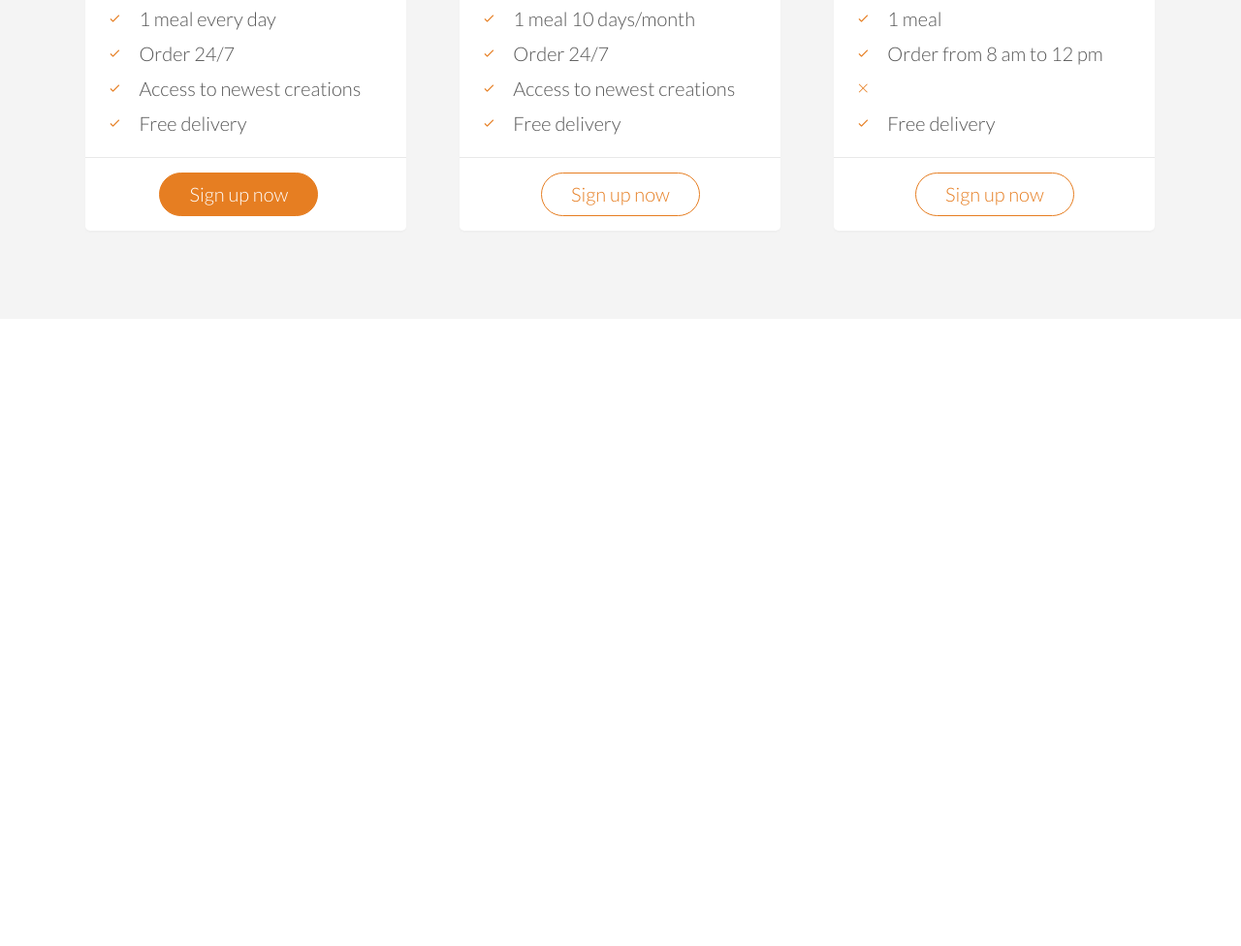
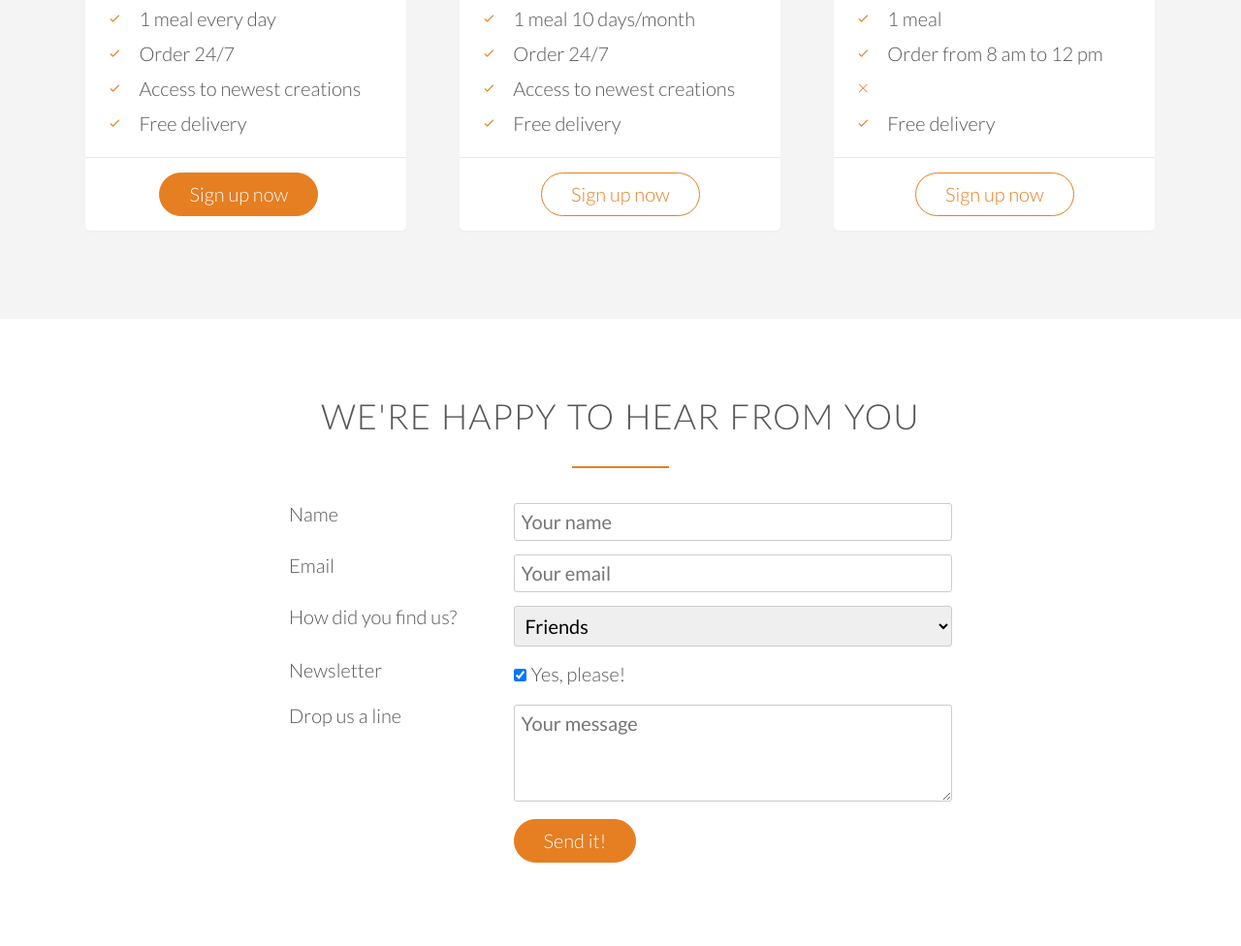
Before and after one commit to AnoshkaTariq/omnifood, a plain HTML site: page index.html in a window 1280 px wide. Shown: the part 4300-5276 px from the top of the page at 97% size. Before the commit the page ends 4629 px from the top, so only its background shows below. Drawn offline with Linux system fonts and the light colour scheme; files whose address does not match are found by name.

Commit message:
contact form section

```diff
--- a/index.html
+++ b/index.html
@@ -256,6 +256,7 @@
     </section>
 
     <!------------- PRICING PLAN SECTION ------------->
+
     <section class="section-plans">
         <div class="row">
             <h2>Start eating healthy today
@@ -328,6 +329,71 @@
         </div>
     </section>
 
+    <!------------- COONTACT FORM SECTION ------------->
+
+    <section class="section-form">
+        <div class="row">
+            <h2>We're happy to hear from you</h2>
+        </div>
+        <div class="row">
+            <form method="post" action="#" class="contact-form">
+                <div class="row">
+                    <div class="col span-1-of-3">
+                        <label for="name">Name</label>
+                    </div>
+                    <div class="col span-2-of-3">
+                        <input type="text" name="name" id="name" placeholder="Your name" required>
+                    </div>
+                </div>
+                <div class="row">
+                    <div class="col span-1-of-3">
+                        <label for="email">Email</label>
+                    </div>
+                    <div class="col span-2-of-3">
+                        <input type="email" name="email" id="email" placeholder="Your email" required>
+                    </div>
+                </div>
+                <div class="row">
+                    <div class="col span-1-of-3">
+                        <label for="find us">How did you find us?</label>
+                    </div>
+                    <div class="col span-2-of-3">
+                        <select name="find us" id="find us">
+                            <option value="friends" selected>Friends</option>
+                            <option value="search">Search Engine</option>
+                            <option value="ad">Advertisement</option>
+                            <option value="other">Other</option>
+                        </select>
+                    </div>
+                </div>
+                <div class="row">
+                    <div class="col span-1-of-3">
+                        <label>Newsletter</label>
+                    </div>
+                    <div class="col span-2-of-3">
+                        <input type="checkbox" name="news" id="news" checked>Yes, please!
+                    </div>
+                </div>
+                <div class="row">
+                    <div class="col span-1-of-3">
+                        <label>Drop us a line</label>
+                    </div>
+                    <div class="col span-2-of-3">
+                        <textarea type="message" placeholder="Your message"></textarea>
+                    </div>
+                </div>
+                <div class="row">
+                    <div class="col span-1-of-3">
+                        <label>&nbsp;</label>
+                    </div>
+                    <div class="col span-2-of-3">
+                        <input type="submit" value="Send it!">
+                    </div>
+                </div>
+            </form>
+        </div>
+    </section>
+
 </body></html>
 
 <!--
--- a/resources/css/style.css
+++ b/resources/css/style.css
@@ -154,7 +154,8 @@ a:active {
 /* ----------- BUTTONS ----------- */
 
 .btn:link,
-.btn:visited {
+.btn:visited,
+input[type=submit] {
     display: inline-block;
     padding: 10px 30px;
     font-weight: 300;
@@ -164,7 +165,8 @@ a:active {
 }
 
 .btn-full:link,
-.btn-full:visited {
+.btn-full:visited,
+input[type=submit] {
     background-color: #e67e22;
     border: 1px solid #e67e22;
     color: #fff;
@@ -178,12 +180,16 @@ a:active {
 }
 
 .btn:hover,
-.btn:active {
+.btn:active,
+input[type=submit]:hover,
+input[type=submit]:active {
     background-color: #cf6d17;
 }
 
 .btn-full:hover,
-.btn-full:active {
+.btn-full:active,
+input[type=submit]:hover,
+input[type=submit]:active {
     background-color: #cf6d17;
 }
 
@@ -470,3 +476,35 @@ cite img {
 .plan-box ul li {
     padding: 5px 0;
 }
+
+
+/*----------------------------------------------*/
+/* CONTACT FORM SECTION */
+/*----------------------------------------------*/
+
+.contact-form {
+    width: 60%;
+    margin: 0 auto;
+}
+
+input[type=text],
+input[type=email],
+select,
+textarea {
+    width: 100%;
+    padding: 7px;
+    border-radius: 3px;
+    border: 1px solid #ccc;
+}
+
+textarea {
+    height: 100px;
+}
+
+input[type=checkbox] {
+    margin: 10px 5px 10px 0;
+}
+
+*:focus {
+    outline: none;
+}
```
